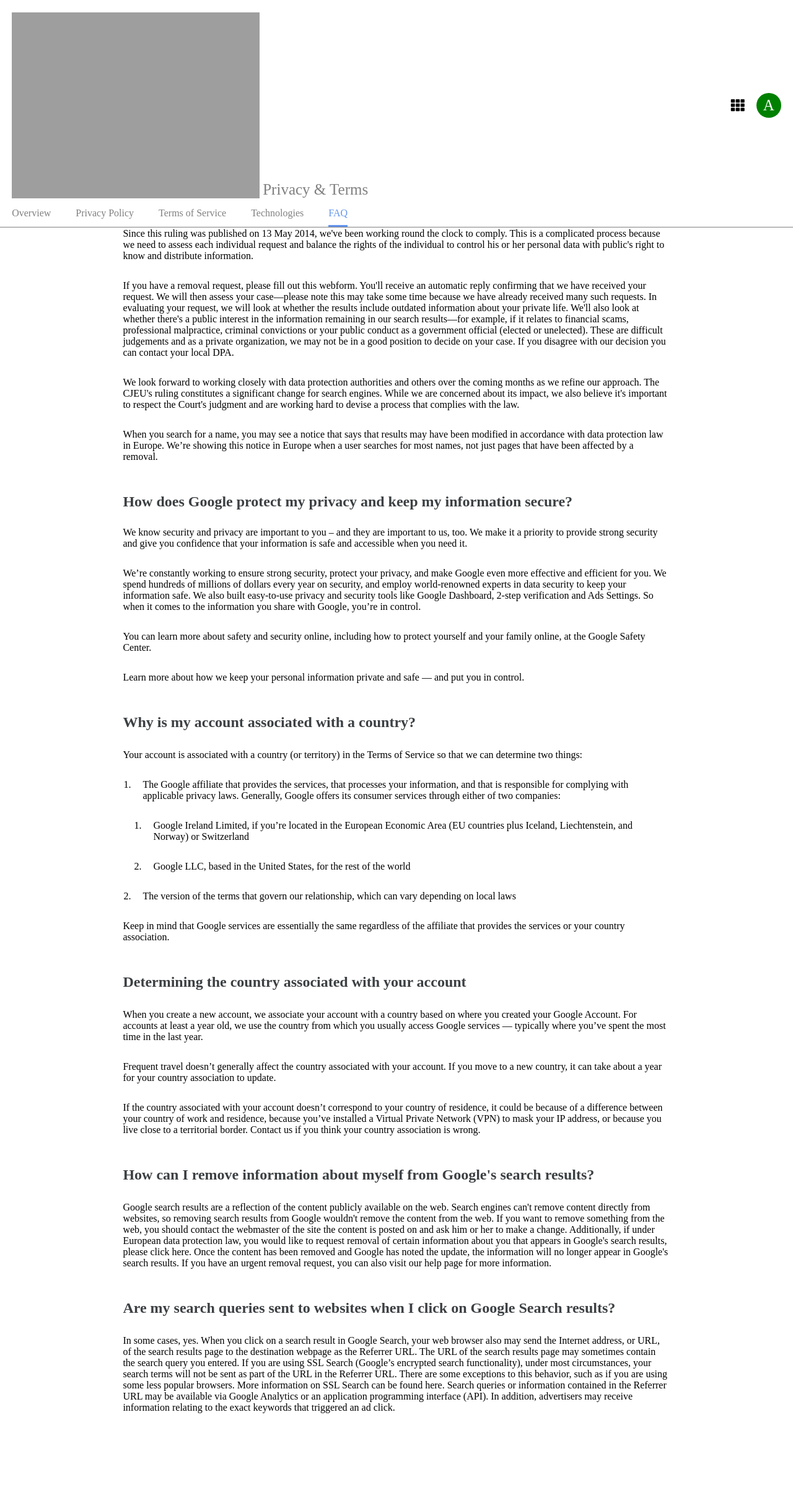
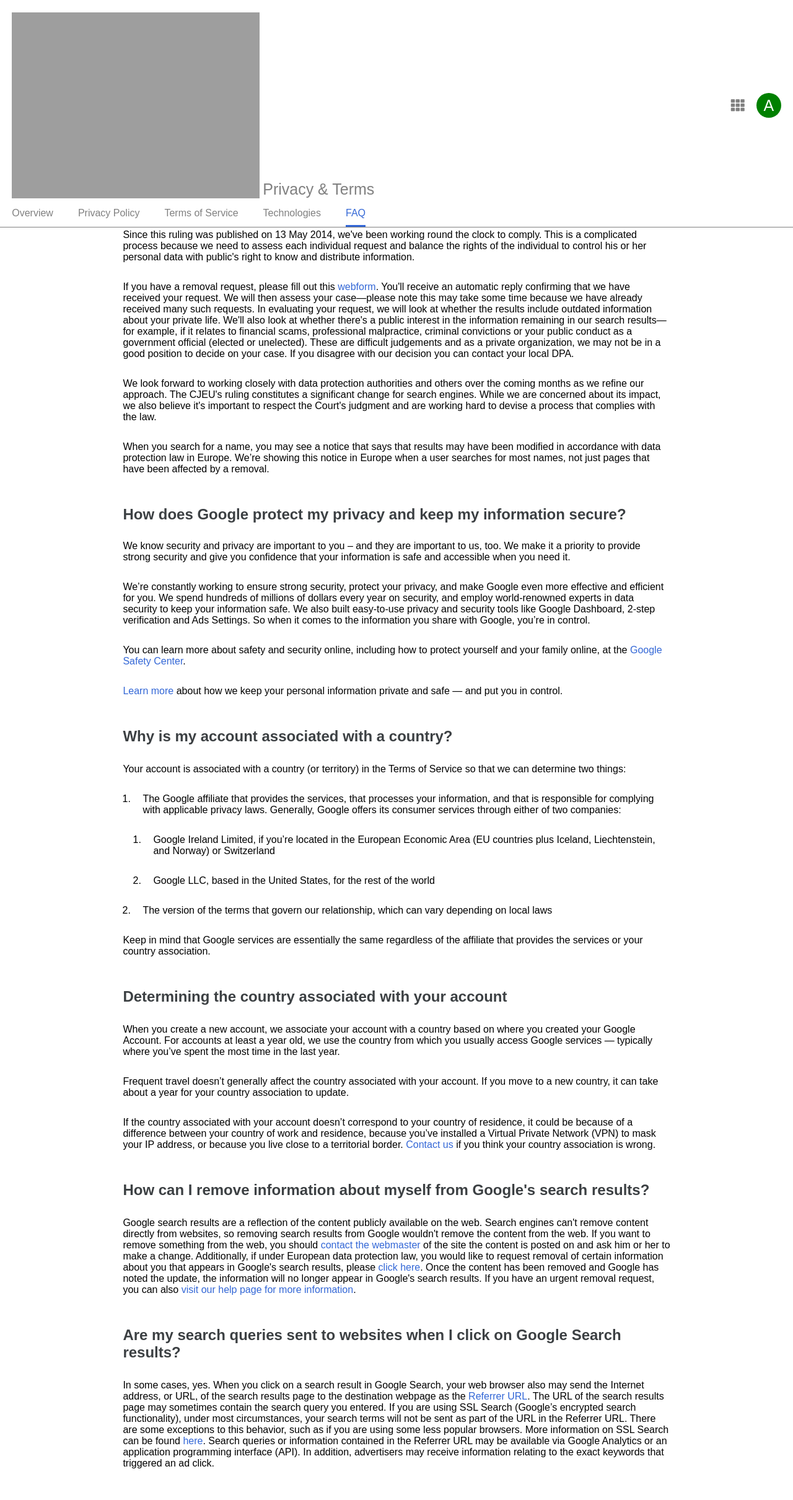
Before and after one commit to Alessio2299/php-google-faq, a PHP site: page / in a window 1280 px wide. Shown: the whole page at 62% size. Before the commit the page ends 2280 px from the top, so only its background shows below. Run offline with PHP 8.4, Linux system fonts and the light colour scheme; some libraries are stand-ins or nearby versions; grey boxes are pictures that could not be loaded.

Commit message:
Added tag a

```diff
--- a/index.php
+++ b/index.php
@@ -3,9 +3,9 @@
     'question1' => [
       'question' => "How are you implementing the recent Court of Justice of the European Union (CJEU) decision on the right to be forgotten?</p>",
       'answer' =>
-      "<p> The recent ruling by the Court of Justice of the European Union has profound consequences for search engines in Europe. The court found that certain users have the right to ask search engines like Google to remove results for queries that include the person's name. To qualify, the results shown would need to be inadequate, irrelevant, no longer relevant, or excessive.</p>
+      "<p> The recent <a href='#'>ruling by the Court of Justice of the European Union</a> has profound consequences for search engines in Europe. The court found that certain users have the right to ask search engines like Google to remove results for queries that include the person's name. To qualify, the results shown would need to be inadequate, irrelevant, no longer relevant, or excessive.</p>
       <p>Since this ruling was published on 13 May 2014, we've been working round the clock to comply. This is a complicated process because we need to assess each individual request and balance the rights of the individual to control his or her personal data with public's right to know and distribute information.</p>
-      <p>If you have a removal request, please fill out this webform. You'll receive an automatic reply confirming that we have received your request. We will then assess your case—please note this may take some time because we have already received many such requests. In evaluating your request, we will look at whether the results include outdated information about your private life. We'll also
+      <p>If you have a removal request, please fill out this <a href='#'>webform</a>. You'll receive an automatic reply confirming that we have received your request. We will then assess your case—please note this may take some time because we have already received many such requests. In evaluating your request, we will look at whether the results include outdated information about your private life. We'll also
       look at whether there's a public interest in the information remaining in our search results—for example, if it relates to financial scams, professional malpractice, criminal convictions or your public conduct as a government official (elected or unelected). These are difficult judgements and as a private organization, we may not be in a good position to decide on your case. If you disagree with our decision you can contact your local DPA.</p>
       <p>We look forward to working closely with data protection authorities and others over the coming months as we refine our approach. The CJEU's ruling constitutes a significant change for search engines. While we are concerned about its impact, we also believe it's important to respect the Court's judgment and are working hard to devise a process that complies with the law.</p>
       <p>When you search for a name, you may see a notice that says that results may have been modified in accordance with data protection law in Europe. We’re showing this notice in Europe when a user searches for most names, not just pages that have been affected by a removal.</p>",
@@ -15,8 +15,8 @@
       'answer' =>
       "<p>We know security and privacy are important to you – and they are important to us, too. We make it a priority to provide strong security and give you confidence that your information is safe and accessible when you need it.</p>
       <p>We’re constantly working to ensure strong security, protect your privacy, and make Google even more effective and efficient for you. We spend hundreds of millions of dollars every year on security, and employ world-renowned experts in data security to keep your information safe. We also built easy-to-use privacy and security tools like Google Dashboard, 2-step verification and Ads Settings. So when it comes to the information you share with Google, you’re in control.</p>
-      <p>You can learn more about safety and security online, including how to protect yourself and your family online, at the Google Safety Center.</p>
-      <p>Learn more about how we keep your personal information private and safe — and put you in control.</p>"
+      <p>You can learn more about safety and security online, including how to protect yourself and your family online, at the <a href='#'>Google Safety Center</a>.</p>
+      <p><a href='#'>Learn more</a> about how we keep your personal information private and safe — and put you in control.</p>"
     ],
     'question3' => [
       'question' => "Why is my account associated with a country?</p>",
@@ -33,19 +33,19 @@
       'answer' =>
       "<p>When you create a new account, we associate your account with a country based on where you created your Google Account. For accounts at least a year old, we use the country from which you usually access Google services — typically where you’ve spent the most time in the last year.</p>
       <p>Frequent travel doesn’t generally affect the country associated with your account. If you move to a new country, it can take about a year for your country association to update.</p>
-      <p>If the country associated with your account doesn’t correspond to your country of residence, it could be because of a difference between your country of work and residence, because you’ve installed a Virtual Private Network (VPN) to mask your IP address, or because you live close to a territorial border. Contact us if you think your country association is wrong.</p>"
+      <p>If the country associated with your account doesn’t correspond to your country of residence, it could be because of a difference between your country of work and residence, because you’ve installed a Virtual Private Network (VPN) to mask your IP address, or because you live close to a territorial border. <a href='#'>Contact us</a> if you think your country association is wrong.</p>"
     ],
     'question5' => [
       'question' => "How can I remove information about myself from Google's search results?</p>",
       'answer' =>
-      "<p>Google search results are a reflection of the content publicly available on the web. Search engines can't remove content directly from websites, so removing search results from Google wouldn't remove the content from the web. If you want to remove something from the web, you should contact the webmaster of the site the content is posted on and ask him or her to make a change. Additionally, if under European data protection law,
-      you would like to request removal of certain information about you that appears in Google's search results, please click here. Once the content has been removed and Google has noted the update, the information will no longer appear in Google's search results. If you have an urgent removal request, you can also visit our help page for more information.</p>"
+      "<p>Google search results are a reflection of the content publicly available on the web. Search engines can't remove content directly from websites, so removing search results from Google wouldn't remove the content from the web. If you want to remove something from the web, you should <a href='#'>contact the webmaster</a>  of the site the content is posted on and ask him or her to make a change. Additionally, if under European data protection law,
+      you would like to request removal of certain information about you that appears in Google's search results, please <a href='#'>click here</a>. Once the content has been removed and Google has noted the update, the information will no longer appear in Google's search results. If you have an urgent removal request, you can also <a href='#'>visit our help page for more information</a>.</p>"
     ],
     'question6' => [
       'question' => "Are my search queries sent to websites when I click on Google Search results?</p>",
       'answer' =>
-      "<p>In some cases, yes. When you click on a search result in Google Search, your web browser also may send the Internet address, or URL, of the search results page to the destination webpage as the Referrer URL. The URL of the search results page may sometimes contain the search query you entered. If you are using SSL Search (Google’s encrypted search functionality), under most circumstances, your search terms will not be sent as part of the URL in the Referrer URL.
-      There are some exceptions to this behavior, such as if you are using some less popular browsers. More information on SSL Search can be found here. Search queries or information contained in the Referrer URL may be available via Google Analytics or an application programming interface (API). In addition, advertisers may receive information relating to the exact keywords that triggered an ad click.</p>"
+      "<p>In some cases, yes. When you click on a search result in Google Search, your web browser also may send the Internet address, or URL, of the search results page to the destination webpage as the <a href='#'>Referrer URL</a>. The URL of the search results page may sometimes contain the search query you entered. If you are using SSL Search (Google’s encrypted search functionality), under most circumstances, your search terms will not be sent as part of the URL in the Referrer URL.
+      There are some exceptions to this behavior, such as if you are using some less popular browsers. More information on SSL Search can be found <a href='#'>here</a>. Search queries or information contained in the Referrer URL may be available via Google Analytics or an application programming interface (API). In addition, advertisers may receive information relating to the exact keywords that triggered an ad click.</p>"
     ]
   ];
 ?>
@@ -77,10 +77,10 @@
       </div>
       <div class="bottom-header">
         <ul>
-          <li><a href="#">Overview</a></li>
-          <li><a href="#">Privacy Policy</a></li>
-          <li><a href="#">Terms of Service</a></li>
-          <li><a href="#">Technologies</a></li>
+          <li><a href="https://policies.google.com/">Overview</a></li>
+          <li><a href="https://policies.google.com/privacy">Privacy Policy</a></li>
+          <li><a href="https://policies.google.com/terms">Terms of Service</a></li>
+          <li><a href="https://policies.google.com/technologies">Technologies</a></li>
           <li class="active"><a class="active" href="#">FAQ</a></li>
         </ul>
       </div>
--- a/style.css
+++ b/style.css
@@ -2,6 +2,7 @@
   margin: 0;
   padding: 0;
   box-sizing: border-box;
+  font-family: 'Google Sans',sans-serif;
 }
 .flex{
   display: flex;
@@ -54,6 +55,7 @@ header{
 }
 .menu i {
   font-size: 22px;
+  color: gray;
 }
 .bottom-header{
   width: 97%;
@@ -74,10 +76,10 @@ ul li a{
   padding-bottom: 10px;
 }
 a.active{
-  color: cornflowerblue;
+  color: #3367d6;
 }
 li.active{
-  border-bottom: 3px solid cornflowerblue;
+  border-bottom: 3px solid #3367d6;
 }
 .container{
   width: 69%;
@@ -101,3 +103,10 @@ main h2{
   padding-left: 15px;
   margin-bottom: 30px;
 }
+main a{
+  text-decoration: none;
+  color: #3367d6;
+}
+main a:visited{
+  color: #3367d6;
+}
```
